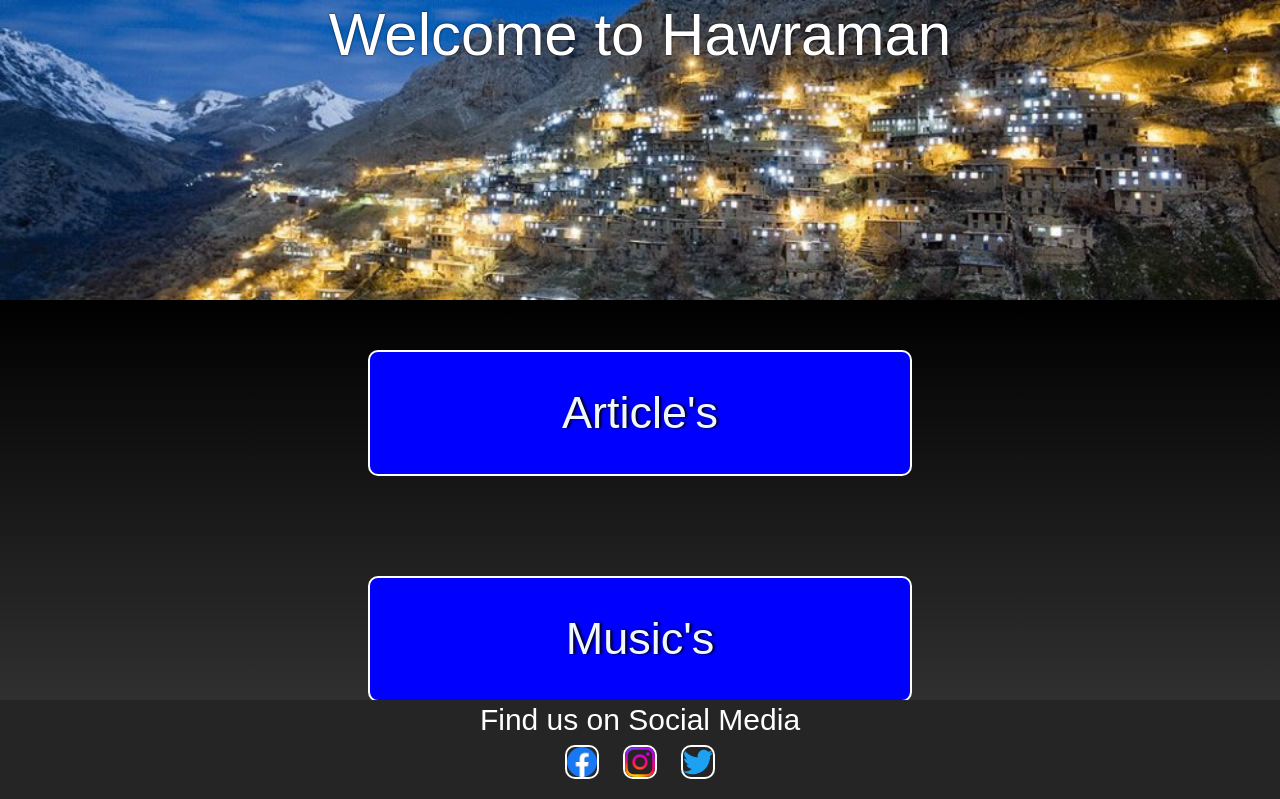
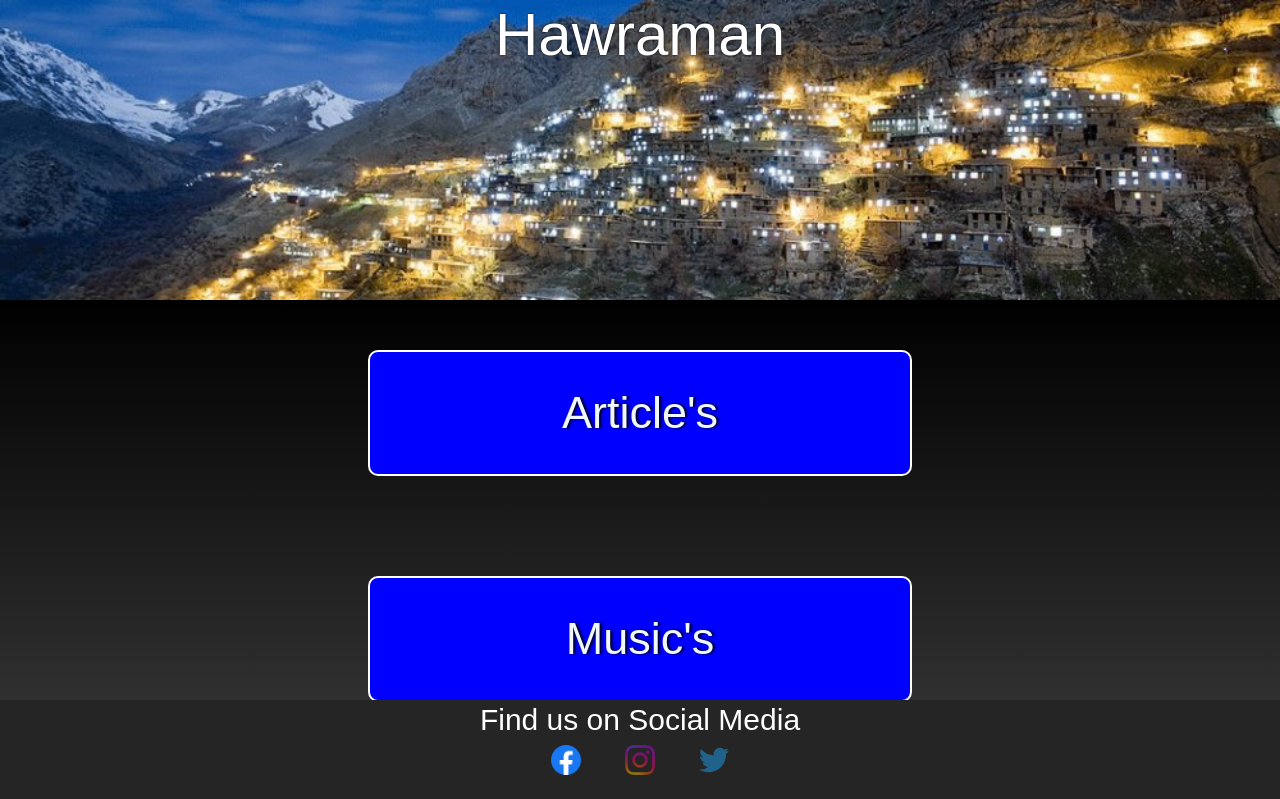
Before and after one commit to bkarimii/MyHomeTownWebsite, a plain HTML site: page index.html in a window 1280 px wide. Shown: the top 799 px of the page. Drawn offline with Linux system fonts and the light colour scheme; a web font is replaced by a local one.

Commit message:
first commit

```diff
--- a/index.html
+++ b/index.html
@@ -8,7 +8,7 @@
 <body>
 
     <div class="hero">
-        <p id="welcome">Welcome to Hawraman</p>
+        <p id="welcome">Hawraman</p>
     </div>
     <div class="main-sec">
     <!---    <button class="article">
@@ -41,9 +41,9 @@
     <div class="footer">
         <p id="pfooter">Find us on Social Media</p>
         <div class="logos">
-            <a href="www.facebook.com" target="_blank"><img src="logos/facebook.png" id="fblogo"></a>
-            <a href="www.instagram.com" target="_blank"><img src="logos/insta.png" id="instalogo"></a>
-            <a href="www.twitter.com" target="_blank"><img src="logos/twitter.png" id="twitterlogo"></a>
+            <a href="www.facebook.com" target="_blank" class="fblogo"><img src="logos/facebook.png" class="fblogo"></a>
+            <a href="www.instagram.com" target="_blank" class="instalogo"><img src="logos/insta.png" class="instalogo"></a>
+            <a href="www.twitter.com" target="_blank" class="twitterlogo"><img src="logos/twitter.png" class="twitterlogo"></a>
         </div>
 
     </div>
--- a/style.css
+++ b/style.css
@@ -52,12 +52,17 @@ body{
     text-shadow: 2px 0px 3px black;
     text-decoration: none;
 }
-a:hover{
+/*a:hover{
     cursor: pointer;
     opacity:90%;
     background-color: rgb(32, 32, 228);
 }
-
+*/
+.mkbutton:hover{
+    cursor: pointer;
+    opacity:90%;
+    background-color: rgb(32, 32, 228);
+}
 .footer{
     position: fixed;
    bottom: 0;
@@ -70,16 +75,32 @@ a:hover{
 
    margin: 10px auto 0 auto ;
 }
-#fblogo , #instalogo , #twitterlogo{
+ /* #instalogo , #twitterlogo{
     margin: 3px 10px;
     width: 30px;
     height: 30px;
     justify-items: center;
-    border: 2px solid white;
-    border-radius: 10px;
+    /*border: 2px solid white;
+    border-radius: 10%;
+    margin-bottom : 0;
+
+} */
+
+.instalogo , .twitterlogo , .fblogo {
+    margin: 3px 10px;
+    width: 30px;
+    height: 30px;
+    justify-items: center;
     margin-bottom: 0;
+}
+
+.instalogo , .twitterlogo , .fblogo :hover{
+    opacity: 70%;
+    cursor: pointer;
 
 }
+
+
 #pfooter{
     margin: 3px auto 5px auto;
     font-size: 30px;
```
